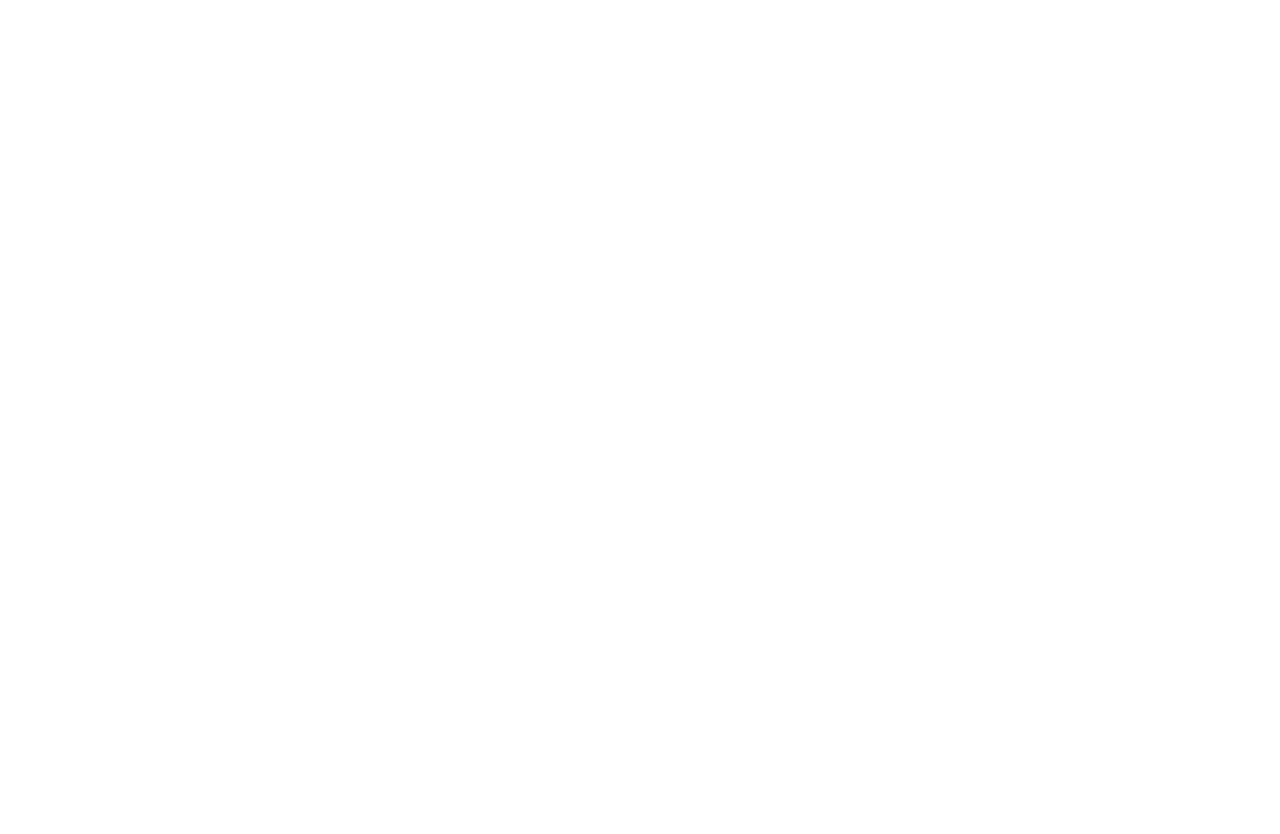
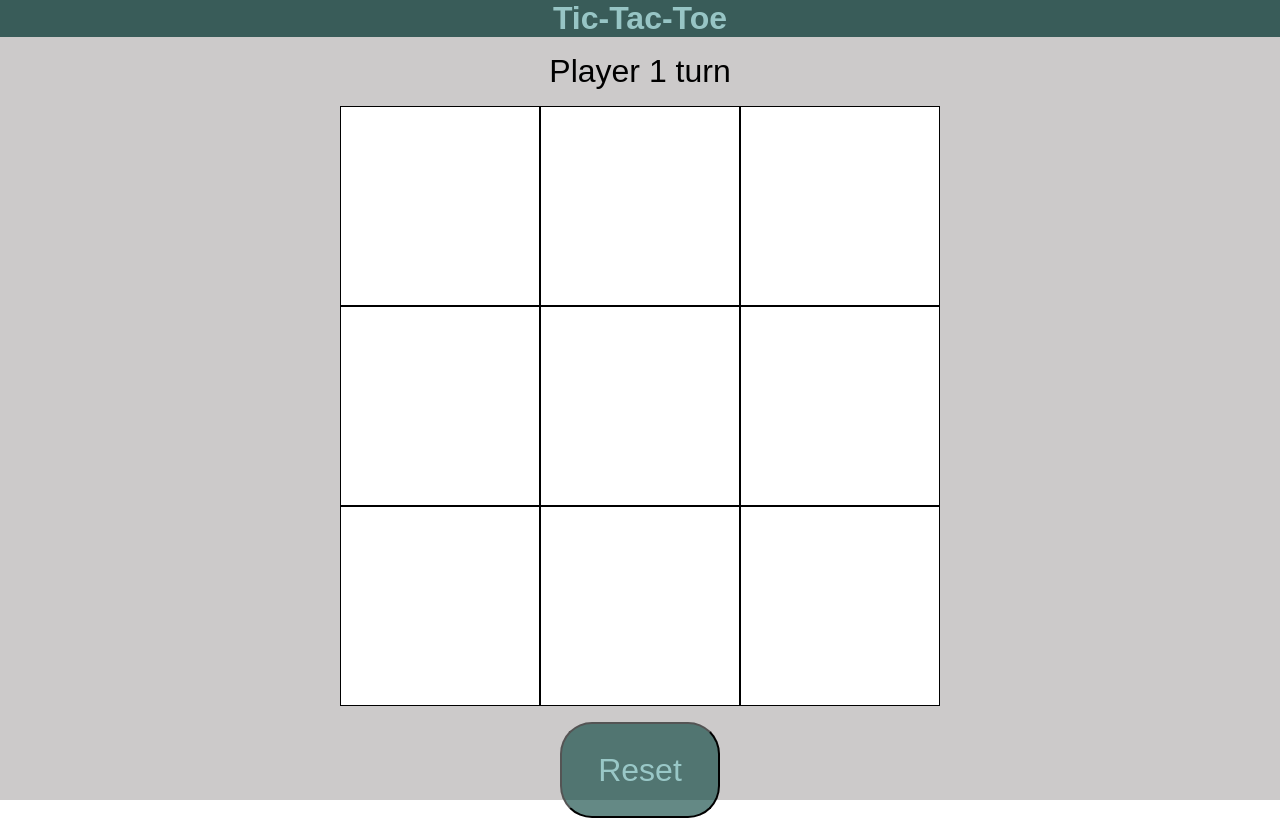
Before and after one commit to dimtheo6/tic-tac-toe, a plain HTML site: page index.html in a window 1280 px wide. Before the commit the page ends 800 px from the top, so only its background shows below. Drawn offline with Linux system fonts and the light colour scheme.

Commit message:
'completed'

```diff
--- a/index.html
+++ b/index.html
@@ -7,6 +7,19 @@
     <link rel="stylesheet" href="styles.css">
 </head>
 <body>
+    <div class="container">
+        <div class="header"><h1>Tic-Tac-Toe</h1></div>
+        <div class="main">
+            <div class="playerTurn"></div>
+            <div class="board">
+
+            </div>
+            <div class="button">
+                <button type="button" class="reset">Reset</button>
+            </div>
+        </div>
+
+    </div>
     <script src="script.js"></script>
 </body>
 </html>
--- a/script.js
+++ b/script.js
@@ -0,0 +1,147 @@
+function gameboard() {
+
+    let board = [
+        ['', '', ''],
+        ['', '', ''],
+        ['', '', '']
+    ];
+
+    return board
+
+}
+
+let game = gameboard();
+
+gameController(game);
+
+
+function gameController(board) {
+    const container = document.getElementsByClassName('board')[0];
+    let activePlayer = 0;
+
+    const Player = [{
+        name: 'Player 1',
+        token: 'x'
+    }, {
+        name: 'Player 2',
+        token: 'o'
+    }];
+
+
+    (function display() {
+
+        container.innerHTML = '';
+
+        for (let i = 0; i < board.length; i++) {
+            for (let j = 0; j < board[i].length; j++) {
+                let cell = document.createElement('div');
+                cell.classList.add('cell')
+                cell.dataset.row = i;
+                cell.dataset.col = j;
+                cell.innerHTML = board[i][j];
+                container.appendChild(cell);
+            }
+
+        }
+
+    })();
+
+
+    (function playerSelection() {
+
+        let endgame = false;
+        let turn = document.querySelector('.playerTurn');
+        const cells = document.querySelectorAll(`.cell`);
+
+        turn.textContent = `${Player[activePlayer].name} turn `;
+
+        if (endgame === false) {
+            cells.forEach(cell => {
+                cell.addEventListener('click', () => {
+                    const row = cell.dataset.row;
+                    const col = cell.dataset.col;
+                    if (board[row][col] === '' && endgame === false) { // Check if the cell is already filled
+                        board[row][col] = Player[activePlayer].token;
+                        cell.textContent = Player[activePlayer].token;
+
+                        if (checkWin(parseInt(row), parseInt(col), Player[activePlayer].token)) {
+                            turn.textContent = `${Player[activePlayer].name} wins!`;
+                            console.log(`${Player[activePlayer].name} wins!`)
+                            endgame = true;
+
+                        } else if (isBoardFull()) {
+                            turn.textContent = `DRAW`
+                            endgame = true;
+
+                        } else {
+                            changePlayer();
+                            turn.textContent = `${Player[activePlayer].name} turn `;
+                        }
+
+                        console.log(board);
+                    }
+
+                });
+            })
+        }
+
+    })();
+
+    function checkWin(row, col, token) {
+
+        if (board[row].every(cell => cell === token)) {
+            return true;
+        }
+
+        if (board.every(row => row[col] === token)) {
+            return true;
+        }
+
+        if (row === col && board.every((row, index) => row[index] === token)) {
+            return true;
+        }
+
+        if (row + col === 2 && board.every((row, index) => board[index][2 - index] === token)) {
+            return true;
+        }
+
+        return false;
+    }
+
+    function isBoardFull() {
+        return board.every(row => row.every(cell => cell !== ''));
+    }
+
+    function changePlayer() {
+
+        activePlayer = activePlayer === 0 ? 1 : 0;
+
+    }
+
+
+    document.querySelector('.reset').addEventListener('click', () => {
+        boardReset();
+
+    })
+
+
+    function boardReset() {
+        const cells = document.querySelectorAll('.cell');
+        activePlayer = 0;
+
+        endgame = false;
+
+        document.querySelector('.playerTurn').textContent = `${Player[activePlayer].name} turn `;
+
+        board = [
+            ['', '', ''],
+            ['', '', ''],
+            ['', '', '']
+        ];
+
+        cells.forEach(cell => {
+            cell.innerHTML = '';
+        });
+
+    }
+};
--- a/styles.css
+++ b/styles.css
@@ -0,0 +1,69 @@
+*{
+    margin: 0;
+    padding: 0;
+    font-family: Arial, Helvetica, sans-serif;
+
+}
+
+.container{
+    display: flex;
+    flex-direction: column;
+    text-align: center;
+    height: 100vh;
+    background-color: rgb(204, 202, 202);
+
+}
+
+.header{
+    display: flex;
+    height: 8em;
+    align-items: center;
+    justify-content: center;
+    background-color: rgba(7, 56, 52, 0.747);
+    color: rgba(160, 207, 207, 0.918);
+}
+
+.main{
+    display: flex;
+    flex-direction: column;
+    gap: 1em;
+    padding: 1em;
+
+}
+
+.main > .playerTurn{
+    font-size: 2em;
+}
+
+.board{
+    display: grid;
+    grid-template-columns: repeat(3,minmax(100px,200px));
+    grid-template-rows: repeat(3,minmax(200px,100px));
+    cursor: pointer;
+    justify-content: center;
+
+}
+
+.cell:hover{
+    background-color: rgba(176, 207, 211, 0.692);
+}
+
+.cell{
+    display: flex;
+    border: 1px solid black;
+    background-color: white;
+    justify-content: center;
+    align-items: center;
+    font-size: 8rem;
+    font-weight: bold;
+}
+
+button{
+    height: 3em;
+    width: 5em;
+    font-size: 2em;
+    border-radius: 1em;
+    background-color: rgba(10, 68, 63, 0.63);
+    color: rgba(160, 207, 207, 0.918);
+    cursor: pointer;
+}
```
